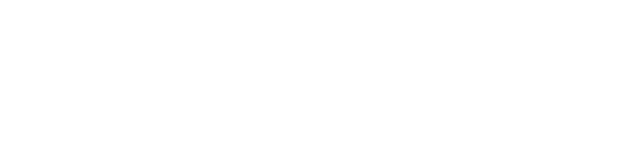
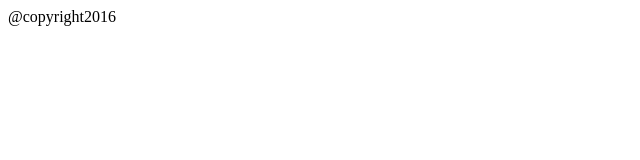
Before and after one commit to deskmonoar/HTML, a plain HTML site: page index.html in a window 1280 px wide. Shown: the whole page, without its empty margins (0-640 px from the left). Drawn offline with Linux system fonts and the light colour scheme.

Commit message:
Footer section completed

```diff
--- a/index.html
+++ b/index.html
@@ -7,5 +7,6 @@
 <header>
 	<nav></nav>
 </header>
+<footer>@copyright2016</footer>
 </body>
 </html>
```
